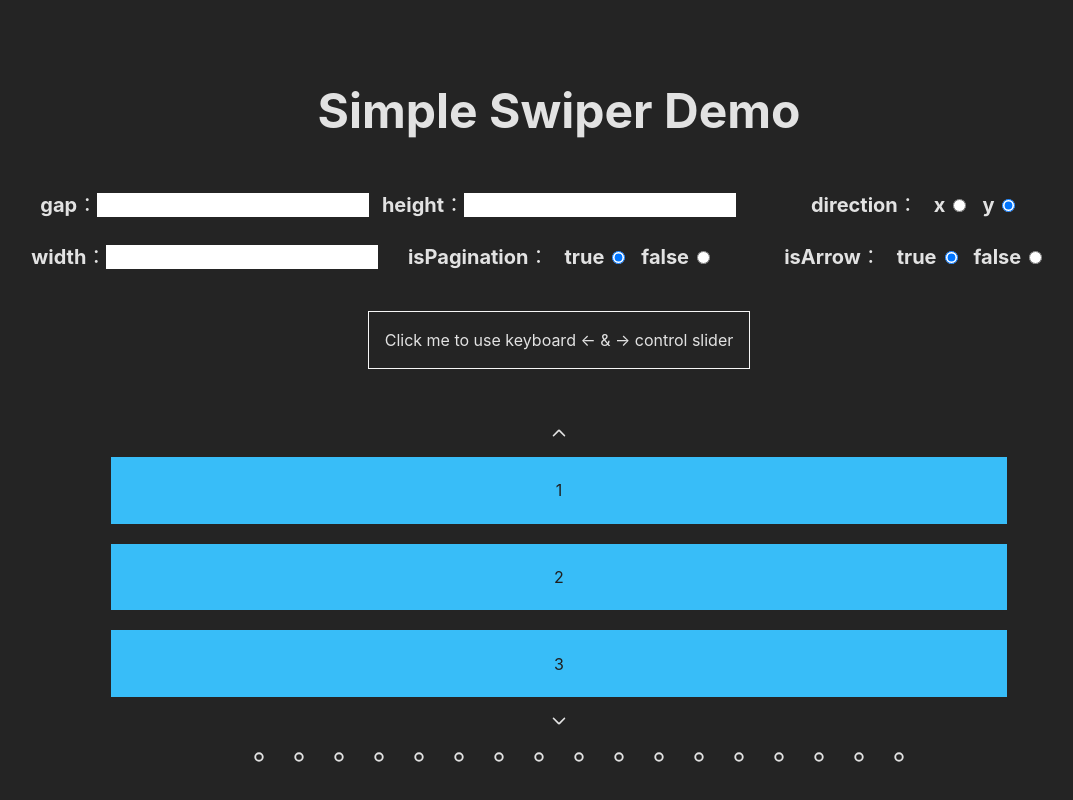
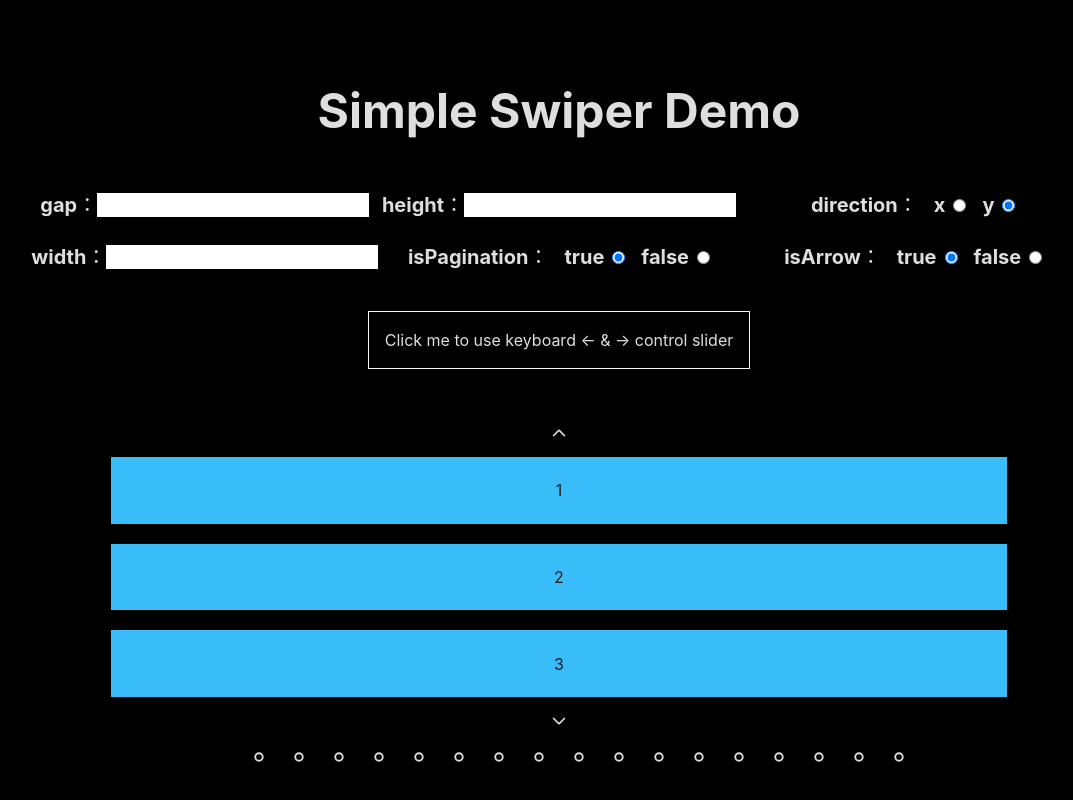
Before and after one commit to Rock070/vue-simple-swiper, a Vue app: page / in a window 1280 px wide. Shown: the whole page, without its empty margins (81-1154 px from the left). Built offline with nearby package versions, Linux system fonts and the light colour scheme; some icons are missing.

Commit message:
feat: bg color

```diff
--- a/src/style.css
+++ b/src/style.css
@@ -6,7 +6,7 @@
 
   color-scheme: light dark;
   color: rgba(255, 255, 255, 0.87);
-  background-color: #242424;
+  background-color: #000;
 
   font-synthesis: none;
   text-rendering: optimizeLegibility;
```
